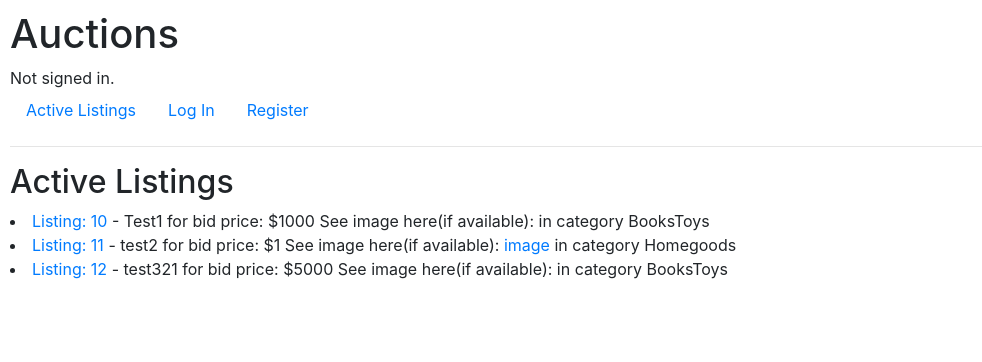
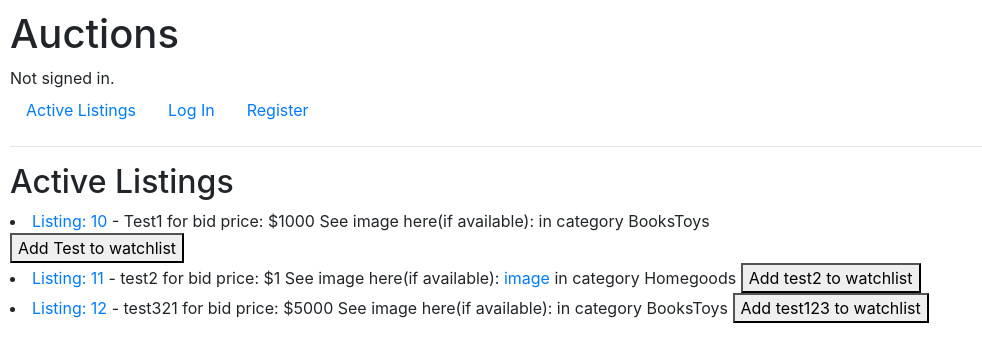
Before and after one commit to myowncorp/auction, a Django app: page / in a window 1280 px wide. Shown: the top 362 px of the page, without its empty margins (0-982 px from the left). Run offline with Django 3.2, Linux system fonts and the light colour scheme; data comes from the database, SQL or seed files in the repository; some libraries are stand-ins or nearby versions.

Commit message:
added basic button for adding to watchlist on index

```diff
--- a/auctions/templates/auctions/index.html
+++ b/auctions/templates/auctions/index.html
@@ -4,5 +4,12 @@
     <h2>Active Listings</h2>
     {% for listing in listings %}
             <li><a href={% url 'listing' listing.id %}> Listing: {{ listing.id }} </a> - {{ listing.description }} for bid price: ${{ listing.start_bid }} See image here(if available): {% if listing.image %}<a href="{{ listing.image}}">image </a>{% endif %} in category {{listing.category}}
+                <form method='post' action='{% url 'index' %}'>
+                    {% csrf_token %}
+                    <input type="hidden" name="listing_id" value='{{ listing.id }}'>
+                    <button type="submit">
+                         Add {{listing.title}} to watchlist
+                    </button>
+            </li>
         {% endfor %}
 {% endblock %}
```
